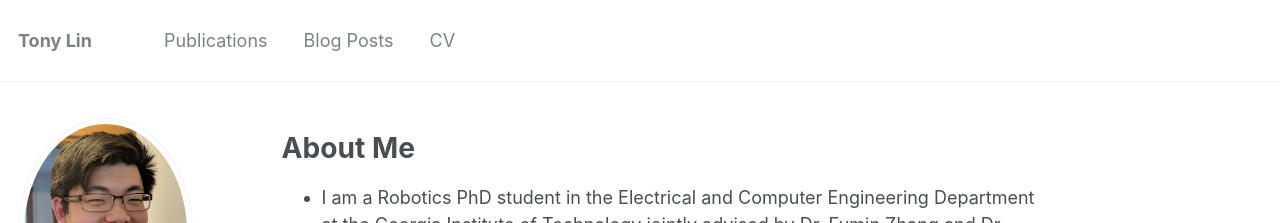
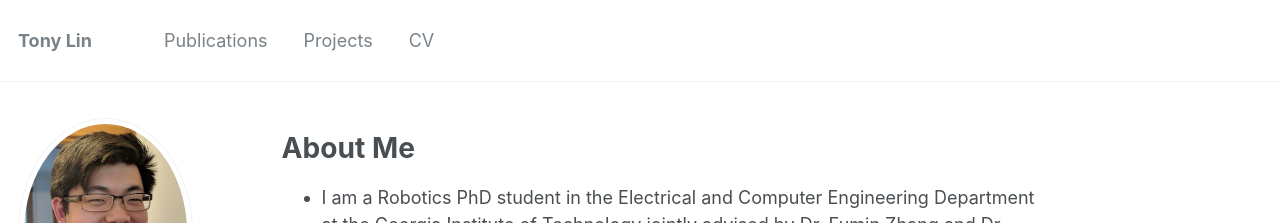
Before and after one commit to tony-x-lin/tony-x-lin.github.io, a Jekyll site: the page built from _pages/about.md, in a window 1280 px wide and 974 px high. Shown: the top 223 px of the window. Built offline with Jekyll 4.4.1, drawn with Linux system fonts in a browser that asks for light colours.

Commit message:
Update navigation.yml

```diff
--- a/_data/navigation.yml
+++ b/_data/navigation.yml
@@ -3,7 +3,7 @@ main:
   - title: "Publications"
     url: /publications/
 
-  - title: "Blog Posts"
+  - title: "Projects"
     url: /year-archive/
 
   - title: "CV"
```
